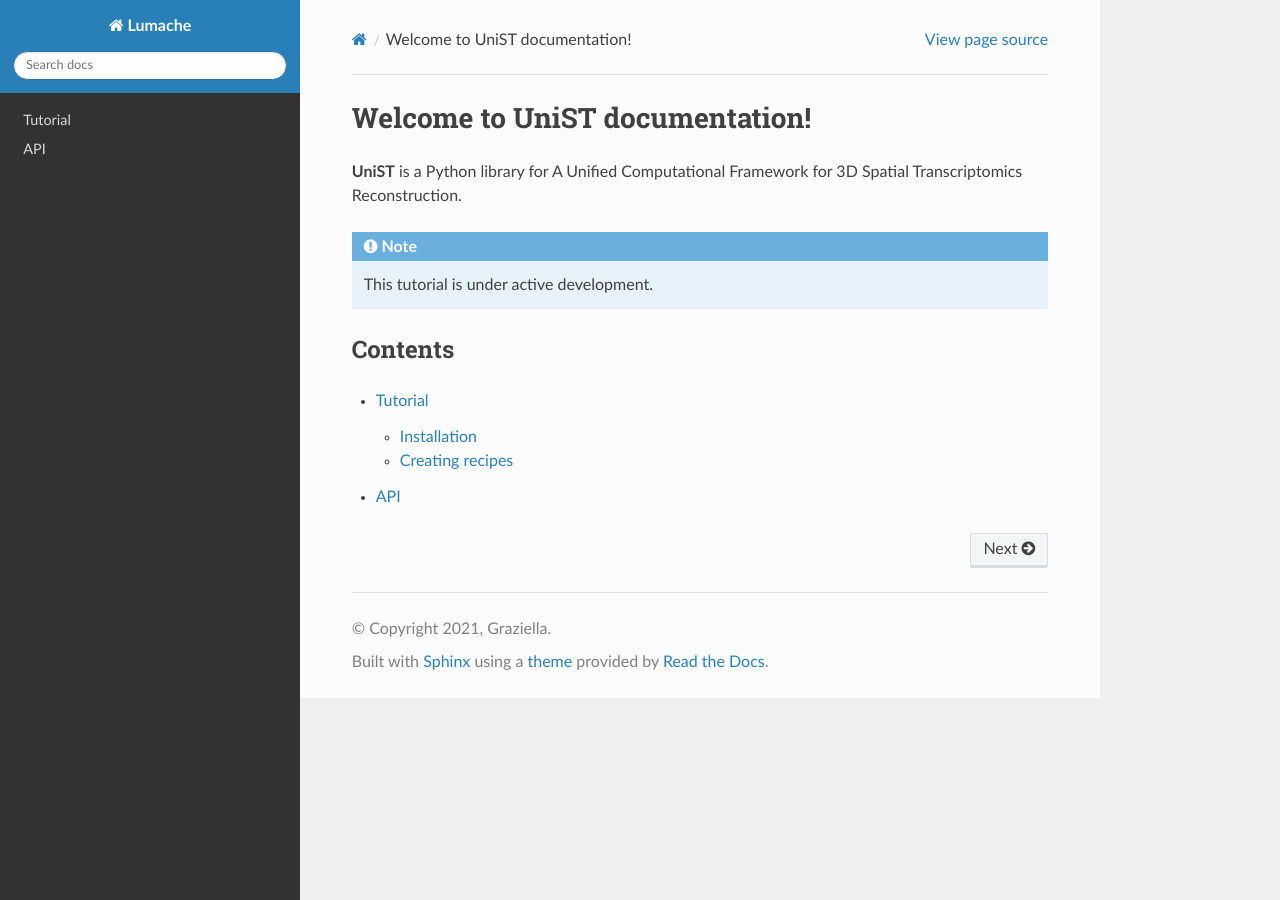
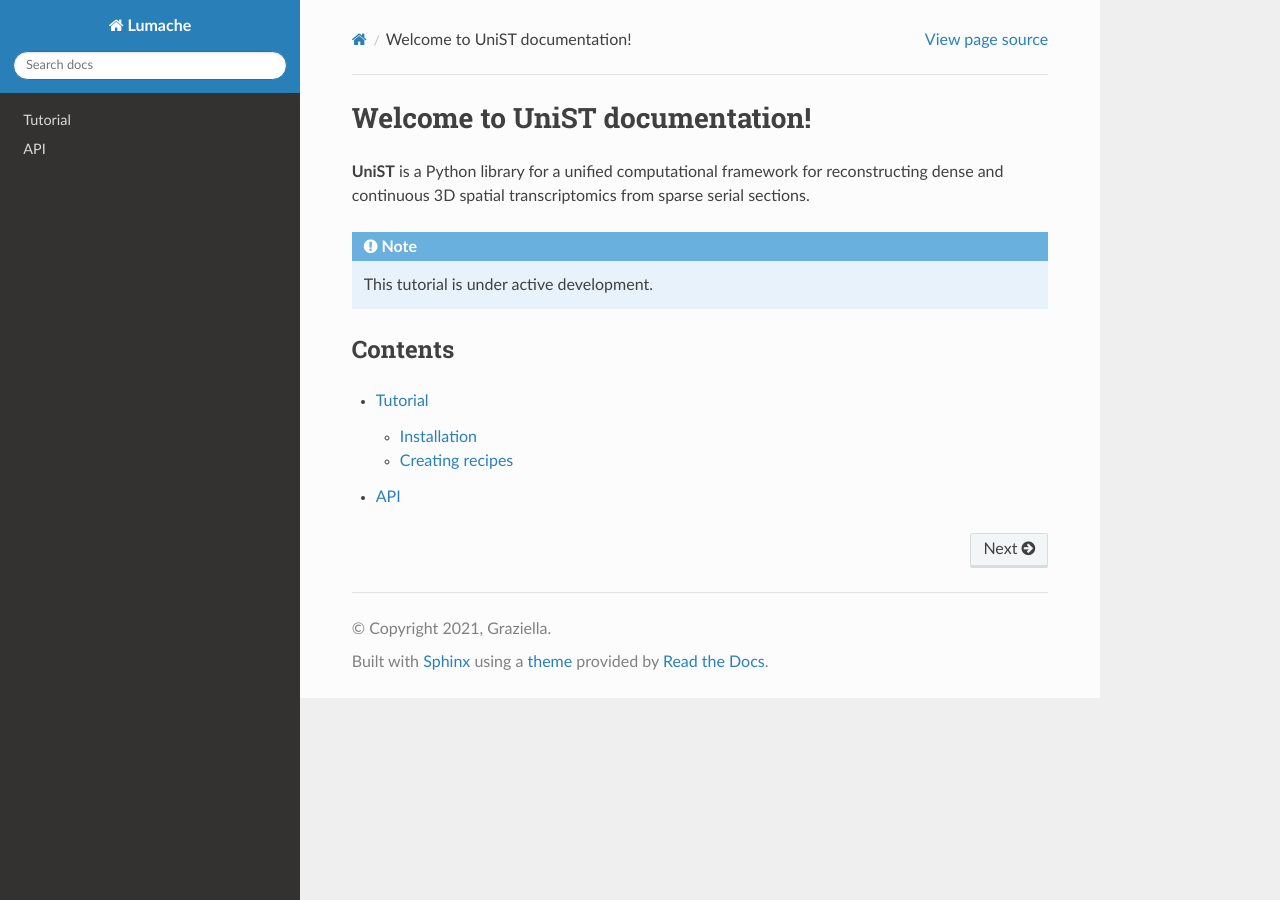
Before and after one commit to lanshui98/UniST-tutorial, a Sphinx documentation site: the page built from docs/source/index.rst, in a window 1280 px wide. Built offline with Sphinx 7.4.7 and the Read the Docs theme 3.1.0, drawn with Linux system fonts in a browser that asks for light colours.

Commit message:
Update UniST library description in documentation
Refined the description of the UniST library for clarity.

```diff
--- a/docs/source/index.rst
+++ b/docs/source/index.rst
@@ -1,7 +1,7 @@
 Welcome to UniST documentation!
 ===================================
 
-**UniST** is a Python library for A Unified Computational Framework for 3D Spatial Transcriptomics Reconstruction.
+**UniST** is a Python library for a unified computational framework for reconstructing dense and continuous 3D spatial transcriptomics from sparse serial sections.
 
 .. note::
 
```
